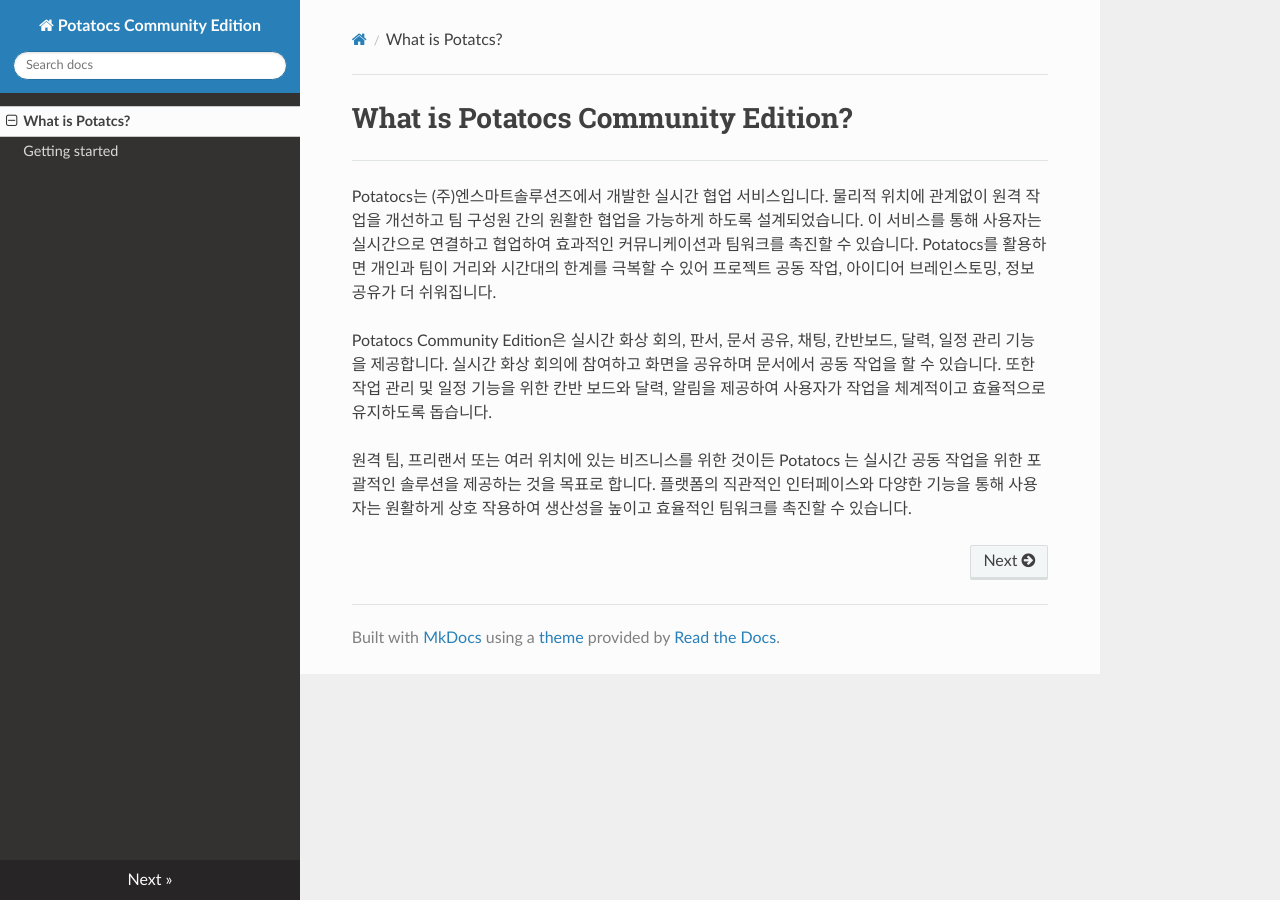
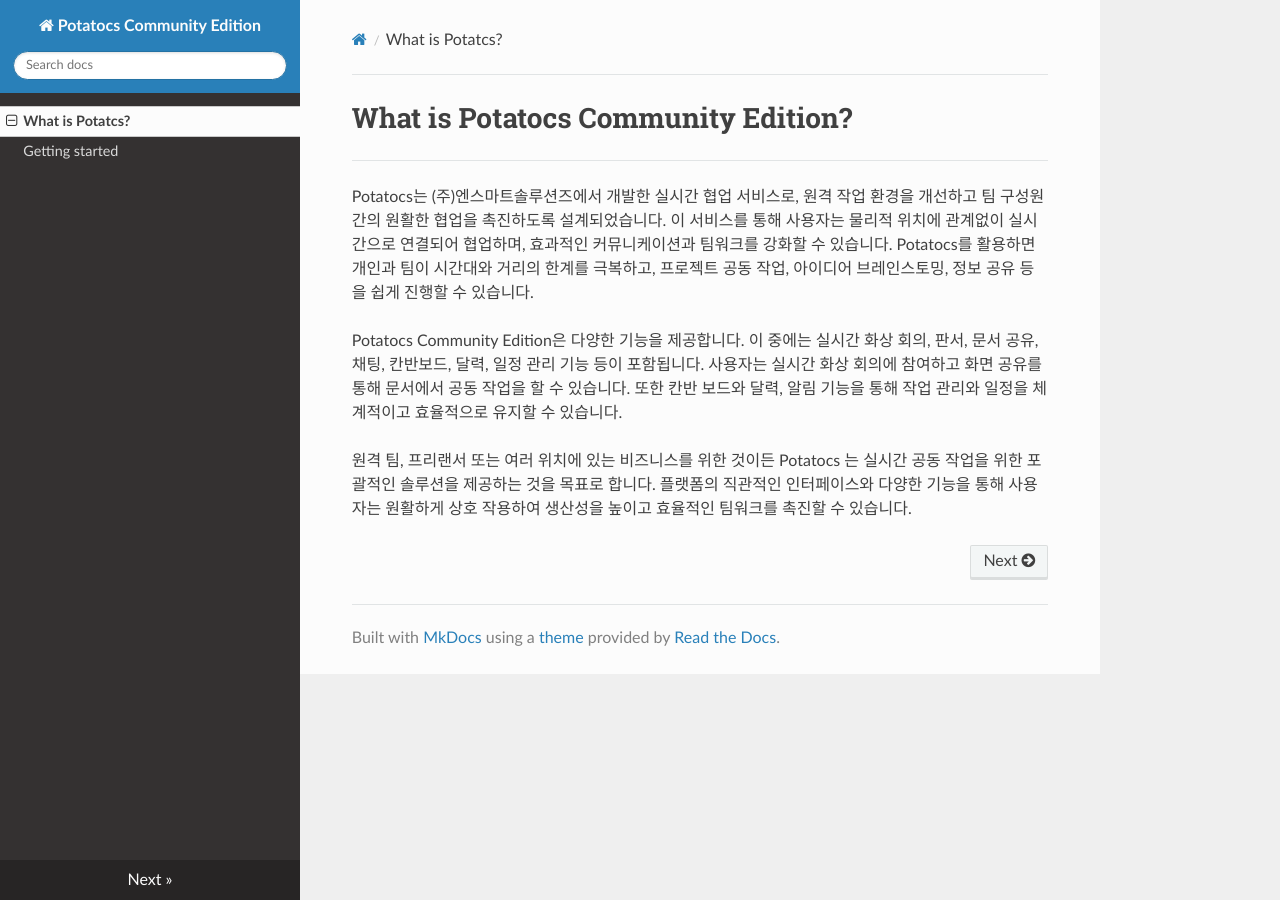
Before and after one commit to potatocs-ce/potatocs-ce-introduction, an MkDocs documentation site: the page built from docs/index.md, in a window 1280 px wide. Built offline with MkDocs 1.6.1, drawn with Linux system fonts in a browser that asks for light colours; nearby versions of some CDN libraries.

Commit message:
Modify Documents contents

```diff
--- a/docs/index.md
+++ b/docs/index.md
@@ -2,8 +2,8 @@
 
 ---
 
-Potatocs는 (주)엔스마트솔루션즈에서 개발한 실시간 협업 서비스입니다. 물리적 위치에 관계없이 원격 작업을 개선하고 팀 구성원 간의 원활한 협업을 가능하게 하도록 설계되었습니다. 이 서비스를 통해 사용자는 실시간으로 연결하고 협업하여 효과적인 커뮤니케이션과 팀워크를 촉진할 수 있습니다. Potatocs를 활용하면 개인과 팀이 거리와 시간대의 한계를 극복할 수 있어 프로젝트 공동 작업, 아이디어 브레인스토밍, 정보 공유가 더 쉬워집니다.
+Potatocs는 (주)엔스마트솔루션즈에서 개발한 실시간 협업 서비스로, 원격 작업 환경을 개선하고 팀 구성원 간의 원활한 협업을 촉진하도록 설계되었습니다. 이 서비스를 통해 사용자는 물리적 위치에 관계없이 실시간으로 연결되어 협업하며, 효과적인 커뮤니케이션과 팀워크를 강화할 수 있습니다. Potatocs를 활용하면 개인과 팀이 시간대와 거리의 한계를 극복하고, 프로젝트 공동 작업, 아이디어 브레인스토밍, 정보 공유 등을 쉽게 진행할 수 있습니다.
 
-Potatocs Community Edition은 실시간 화상 회의, 판서, 문서 공유, 채팅, 칸반보드, 달력, 일정 관리 기능을 제공합니다. 실시간 화상 회의에 참여하고 화면을 공유하며 문서에서 공동 작업을 할 수 있습니다. 또한 작업 관리 및 일정 기능을 위한 칸반 보드와 달력, 알림을 제공하여 사용자가 작업을 체계적이고 효율적으로 유지하도록 돕습니다.
+Potatocs Community Edition은 다양한 기능을 제공합니다. 이 중에는 실시간 화상 회의, 판서, 문서 공유, 채팅, 칸반보드, 달력, 일정 관리 기능 등이 포함됩니다. 사용자는 실시간 화상 회의에 참여하고 화면 공유를 통해 문서에서 공동 작업을 할 수 있습니다. 또한 칸반 보드와 달력, 알림 기능을 통해 작업 관리와 일정을 체계적이고 효율적으로 유지할 수 있습니다.
 
 원격 팀, 프리랜서 또는 여러 위치에 있는 비즈니스를 위한 것이든 Potatocs 는 실시간 공동 작업을 위한 포괄적인 솔루션을 제공하는 것을 목표로 합니다. 플랫폼의 직관적인 인터페이스와 다양한 기능을 통해 사용자는 원활하게 상호 작용하여 생산성을 높이고 효율적인 팀워크를 촉진할 수 있습니다.
```
